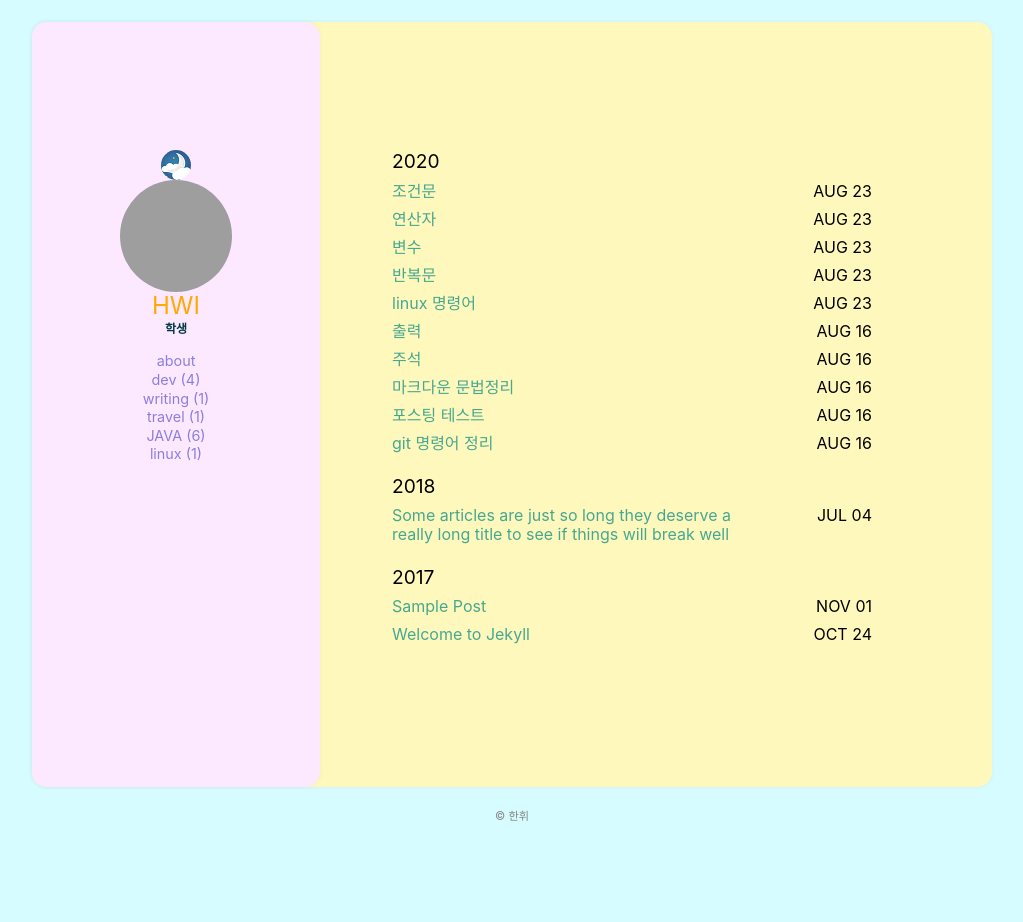
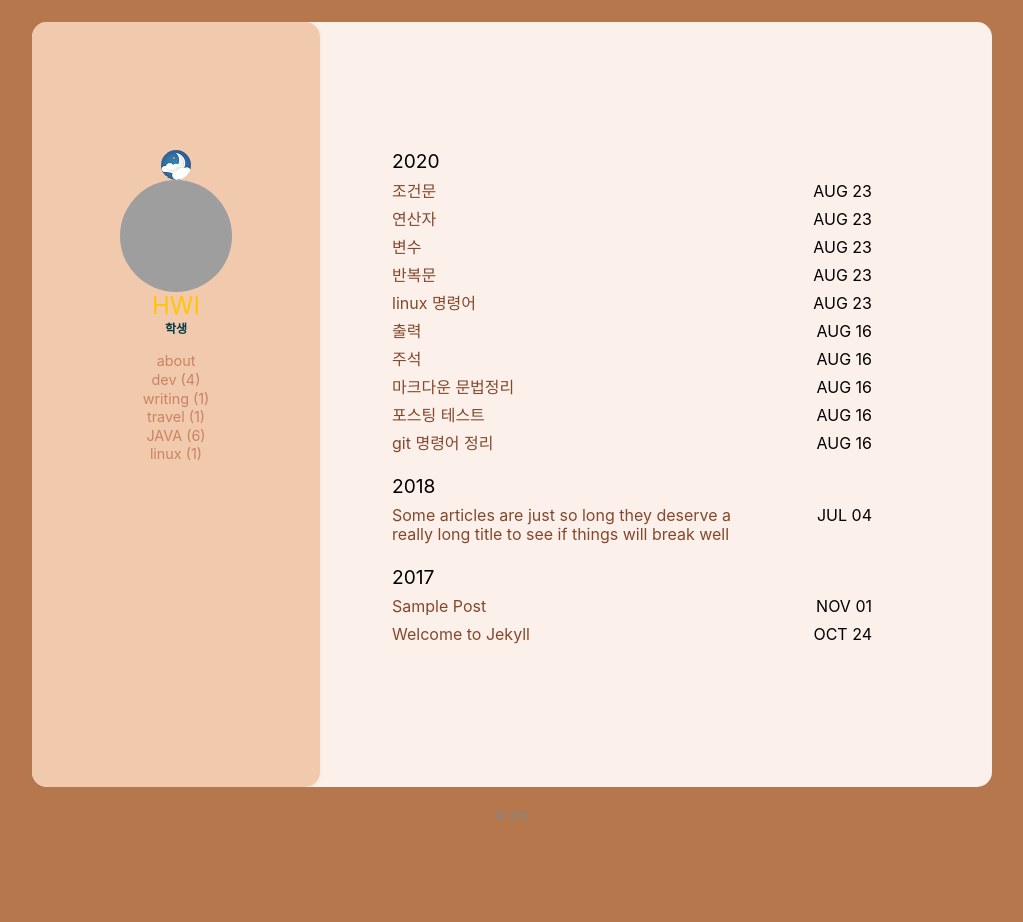
Before and after one commit to hanhwi6819/blog, a Jekyll site: the page built from index.html, in a window 1280 px wide. Shown: the whole page, without its empty margins (128-1151 px from the left). Built offline with Jekyll 4.4.1, drawn with Linux system fonts in a browser that asks for light colours; grey boxes are pictures that could not be loaded.

Commit message:
디자인 3

```diff
--- a/assets/css/main.scss
+++ b/assets/css/main.scss
@@ -11,16 +11,16 @@
    ========================================================================== */
 
 @mixin lightMode {
-    --bg_color: rgb(215, 252, 255);
-    --header_bg: #fde9ff;
-    --content_bg: rgb(255, 248, 189);
+    --bg_color: rgb(182, 119, 77);
+    --header_bg: #f1c9ad;
+    --content_bg: rgb(252, 240, 235);
     --archive_font: #000;
-    --archive_title: #46a891;
-    --archive_title_hover: #87CDBD;
-    --name_font: #FFAA00;
+    --archive_title: #83482d;
+    --archive_title_hover: #a1684d;
+    --name_font: #ffc506;
     --job_font: #003845;
-    --nav_font: #8d7edc;
-    --nav_font_hover: #D4CEF2;
+    --nav_font: #c98464;
+    --nav_font_hover: #daa891;
     --shadow_color: rgba(160, 160, 160, 0.05);
     --post_title: #003845;
     --post_date: #003845;
```
